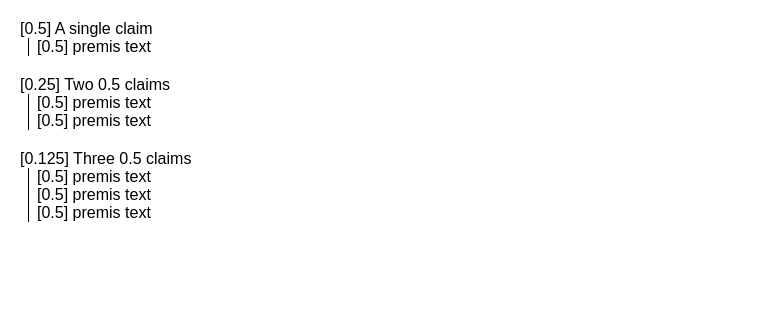
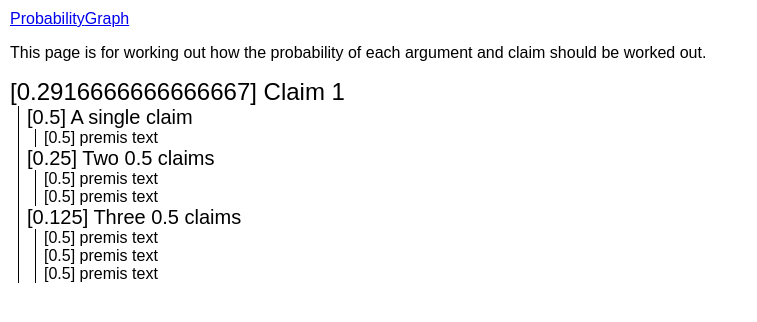
Before and after one commit to WikiLogic/algorithms, a React (Create React App) app: page /#/probability in a window 1280 px wide. Shown: the top 322 px of the page, without its empty margins (0-757 px from the left). Built offline with nearby package versions, Linux system fonts and the light colour scheme.

Commit message:
probabilities tidy - ready for the real work!

```diff
--- a/package.json
+++ b/package.json
@@ -12,5 +12,9 @@
     "build": "react-scripts build",
     "test": "react-scripts test --env=jsdom",
     "eject": "react-scripts eject"
+  },
+  "devDependencies": {
+    "react-router": "^4.1.1",
+    "react-router-dom": "^4.1.1"
   }
 }
--- a/src/App.css
+++ b/src/App.css
@@ -2,12 +2,20 @@
   padding: 10px;
 }
 
-.argument {
-  padding: 10px;
+.claim {
+  font-size: 24px;
 }
 
-.premise {
+.argument {
+  font-size: 20px;
   margin-left: 8px;
   border-left: 1px solid black;
   padding-left: 8px;
 }
+
+.premise {
+  font-size: 16px;
+  margin-left: 8px;
+  border-left: 1px solid black;
+  padding-left: 8px;
+}
--- a/src/App.js
+++ b/src/App.js
@@ -1,15 +1,26 @@
 import React, { Component } from 'react';
-import ArgumentScene from './arguments/ArgumentScene.jsx';
+import { HashRouter, Link } from 'react-router-dom';
+import { Route } from 'react-router';
 import './App.css';
+
+import ProbabilityScene from './scenes/ProbabilityScene.jsx';
+import GraphScene from './scenes/GraphScene.jsx';
 
 
 
 class App extends Component {
   render() {
     return (
-      <div className="app">
-        <ArgumentScene></ArgumentScene>
-      </div>
+      <HashRouter>
+        <div className="app">
+          <div>
+            <Link to="/probability">Probability</Link>
+            <Link to="/graph">Graph</Link>
+          </div>
+          <Route path="/probability" component={ProbabilityScene}/>
+          <Route path="/graph" component={GraphScene}/>
+        </div>
+      </HashRouter>
     );
   }
 }
--- /dev/null
+++ b/src/algorithms/probabilities.js
@@ -0,0 +1,37 @@
+/**
+ * Work out the probability of an argument using the probabilities of all it's claims
+ * @param {array} premises
+ */
+function calculateArgProb(premises){
+    if (premises.length === 0) { return 0; }
+
+    //just multiply them all together?
+    var prob = 1;
+    premises.forEach(function(premis){
+        prob = prob * premis.probability;
+    });
+
+    return prob;
+}
+
+/**
+ * Work out the probability of a claim using all it's arguments
+ * @param {array} args
+ */
+function calculateClaimProb(args){
+    if (args.length === 0) { return 0; }
+
+    //take an average? HOW SHOULD THIS WORK!!
+    var prob = 0;
+    args.forEach(function(arg){
+        prob += arg.probability;
+    });
+    prob = prob/args.length;
+
+    return prob;
+}
+
+export default {
+    calculateArgProb:calculateArgProb,
+    calculateClaimProb:calculateClaimProb
+}
--- a/src/arguments/ArgumentScene.jsx
+++ /dev/null
@@ -1,54 +0,0 @@
-import React, { Component } from 'react';
-import WlArg from './WlArg.jsx';
-
-class ArgumentScene extends Component {
-
-  constructor(props) {
-    super(props);
-
-    this.state = {
-      args: [
-        {
-          title: "A single claim",
-          id: "1", type: "SUPPORTS", probability: "0.5",
-          premises: [
-            { id: "n", text: "premis text", probability: "0.5" }
-          ]
-        },
-        {
-          title: "Two 0.5 claims",
-          id: "2", type: "SUPPORTS", probability: "0.5",
-          premises: [
-            { id: "n", text: "premis text", probability: "0.5" },
-            { id: "n", text: "premis text", probability: "0.5" }
-          ]
-        },
-        {
-          title: "Three 0.5 claims",
-          id: "3", type: "SUPPORTS", probability: "0.5",
-          premises: [
-            { id: "n", text: "premis text", probability: "0.5" },
-            { id: "n", text: "premis text", probability: "0.5" },
-            { id: "n", text: "premis text", probability: "0.5" }
-          ]
-        }
-      ]
-    }
-  }
-
-  render() {
-    var args = [];
-
-    this.state.args.forEach(function(arg, i){
-      args.push(<WlArg arg={arg} key={i}/>)
-    });
-
-    return (
-      <div className="Arguments">
-        {args}
-      </div>
-    );
-  }
-}
-
-export default ArgumentScene;
--- a/src/arguments/WlArg.jsx
+++ /dev/null
@@ -1,57 +0,0 @@
-import React, { Component } from 'react';
-import WlPremise from './WlPremise.jsx';
-
-class WlArg extends Component {
-
-  constructor(props) {
-    super(props);
-
-    this.state = {
-      calculated_probability: this.calculateProbability(props.arg.premises)
-    }
-
-    this.calculateProbability = this.calculateProbability.bind(this);
-  }
-
-  calculateProbability(premises){
-    if (premises.length === 0) {
-      return 0;
-    }
-
-    //just multiply them all together?
-    var prob = 1;
-    premises.forEach(function(premis){
-      prob = prob * premis.probability;
-    });
-
-    return prob;
-  }
-
-  componentWillReceiveProps(nextProps){
-    this.setState({
-      calculated_probability: this.calculateProbability(nextProps.arg.premises)
-    });
-  }
-
-  render() {
-
-    var premises = [];
-
-    this.props.arg.premises.forEach(function(premise, i){
-      premises.push(<WlPremise premise={premise} key={i}/>)
-    });
-
-    return (
-      <div className="argument">
-        <div className="argument__title">
-          [{this.state.calculated_probability}] {this.props.arg.title}
-        </div>
-        <div className="argument__premises">
-          {premises}
-        </div>
-      </div>
-    );
-  }
-}
-
-export default WlArg;
--- /dev/null
+++ b/src/components/Arg.jsx
@@ -0,0 +1,27 @@
+import React, { Component } from 'react';
+import Premise from './Premise.jsx';
+
+class Arg extends Component {
+
+  render() {
+
+    var premises = [];
+
+    this.props.arg.premises.forEach(function(premise, i){
+      premises.push(<Premise premise={premise} key={i}/>)
+    });
+
+    return (
+      <div className="argument">
+        <div className="argument__title">
+          [{this.props.arg.probability}] {this.props.arg.title}
+        </div>
+        <div className="argument__premises">
+          {premises}
+        </div>
+      </div>
+    );
+  }
+}
+
+export default Arg;
--- /dev/null
+++ b/src/components/Claim.jsx
@@ -0,0 +1,22 @@
+import React, { Component } from 'react';
+import Arg from './Arg.jsx';
+
+class ProbabilityScene extends Component {
+
+  render() {
+    var args = [];
+
+    this.props.claim.args.forEach(function(arg, i){
+      args.push(<Arg arg={arg} key={i}/>)
+    });
+
+    return (
+      <div className="claim">
+        [{this.props.claim.probability}] {this.props.claim.text}
+        {args}
+      </div>
+    );
+  }
+}
+
+export default ProbabilityScene;
--- /dev/null
+++ b/src/scenes/GraphScene.jsx
@@ -0,0 +1,25 @@
+import React, { Component } from 'react';
+
+class GraphScene extends Component {
+
+  constructor(props) {
+    super(props);
+
+    this.state = {
+
+    }
+  }
+
+  render() {
+
+
+    return (
+      <div className="graph-scene">
+        <p>This page is for working out how to propogate probability updates throughout the graph</p>
+
+      </div>
+    );
+  }
+}
+
+export default GraphScene;
--- /dev/null
+++ b/src/scenes/ProbabilityScene.jsx
@@ -0,0 +1,73 @@
+import React, { Component } from 'react';
+import Claim from '../components/Claim.jsx';
+import probabilities from '../algorithms/probabilities.js';
+
+class ProbabilityScene extends Component {
+
+  constructor(props) {
+    super(props);
+
+    var claims = [
+      {
+        text: "Claim 1", probability: 0.5,
+        args: [
+          {
+            title: "A single claim",
+            id: "1", type: "SUPPORTS", probability: 0.5,
+            premises: [
+              { id: "n", text: "premis text", probability: 0.5 }
+            ]
+          },
+          {
+            title: "Two 0.5 claims",
+            id: "2", type: "SUPPORTS", probability: 0.5,
+            premises: [
+              { id: "n", text: "premis text", probability: 0.5 },
+              { id: "n", text: "premis text", probability: 0.5 }
+            ]
+          },
+          {
+            title: "Three 0.5 claims",
+            id: "3", type: "SUPPORTS", probability: 0.5,
+            premises: [
+              { id: "n", text: "premis text", probability: 0.5 },
+              { id: "n", text: "premis text", probability: 0.5 },
+              { id: "n", text: "premis text", probability: 0.5 }
+            ]
+          }
+        ]
+      }
+    ];
+
+    //run the probability calculations
+    claims.forEach(function(claim){
+      //calculate all the args first
+      claim.args.forEach(function(arg){
+        arg.probability = probabilities.calculateArgProb(arg.premises);
+      });
+      //then use them to calculate the claim
+      claim.probability = probabilities.calculateClaimProb(claim.args);
+    });
+
+    this.state = {
+      claims: claims
+    }
+  }
+
+  render() {
+    var claims = [];
+
+    this.state.claims.forEach(function(claim, i){
+      claims.push(<Claim claim={claim} key={i}/>)
+    });
+
+    return (
+      <div className="Arguments">
+        <p>This page is for working out how the probability of each argument and claim should be worked out.</p>
+        {claims}
+      </div>
+    );
+  }
+}
+
+export default ProbabilityScene;
```
Also changed, not shown: src/algorithms/propogation.js (added, +8 -0 lines), src/components/Premise.jsx (renamed from src/arguments/WlPremise.jsx, +2 -9 lines), 1 other file (tests, documents, lock files or other folders).
